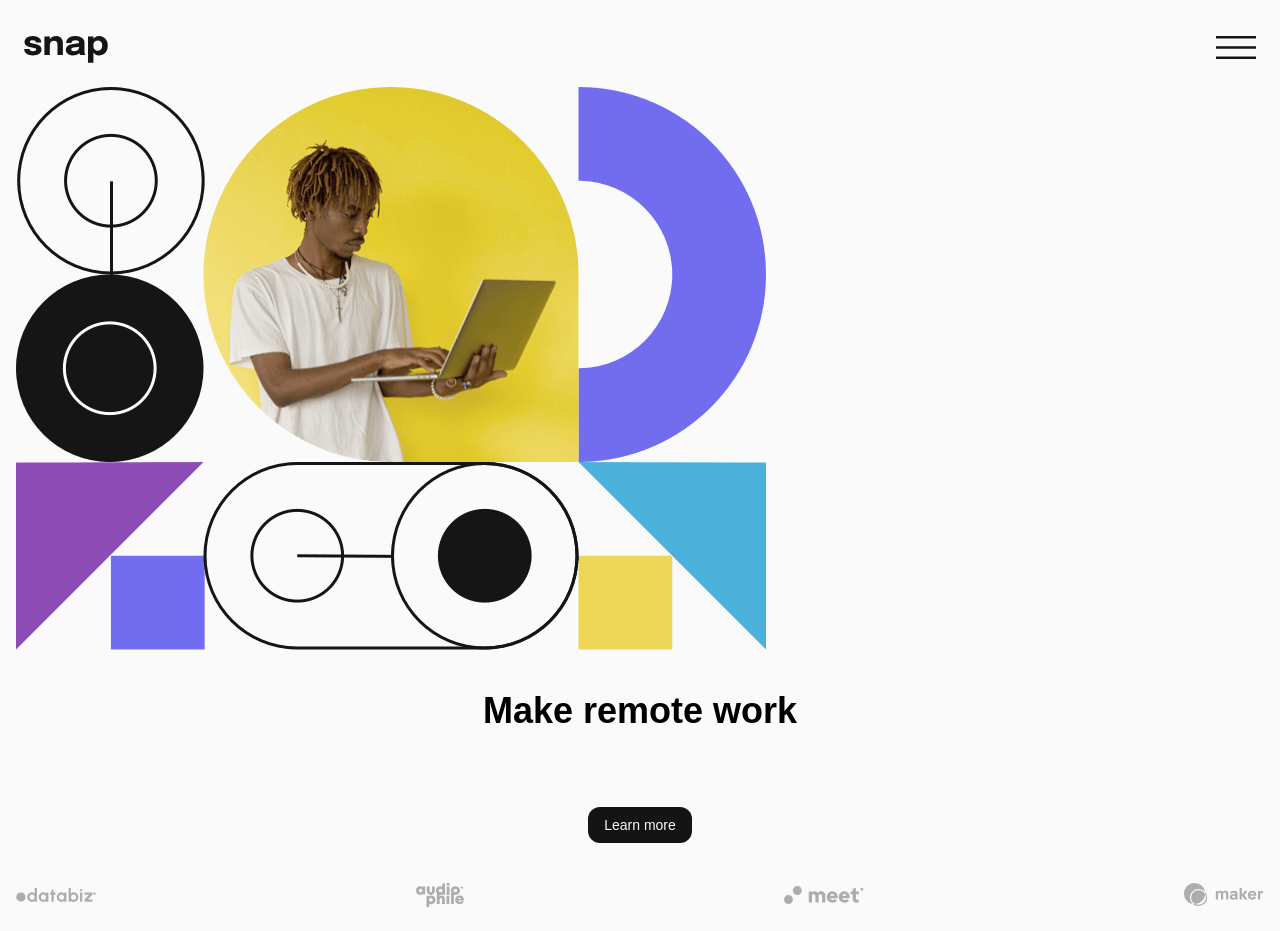
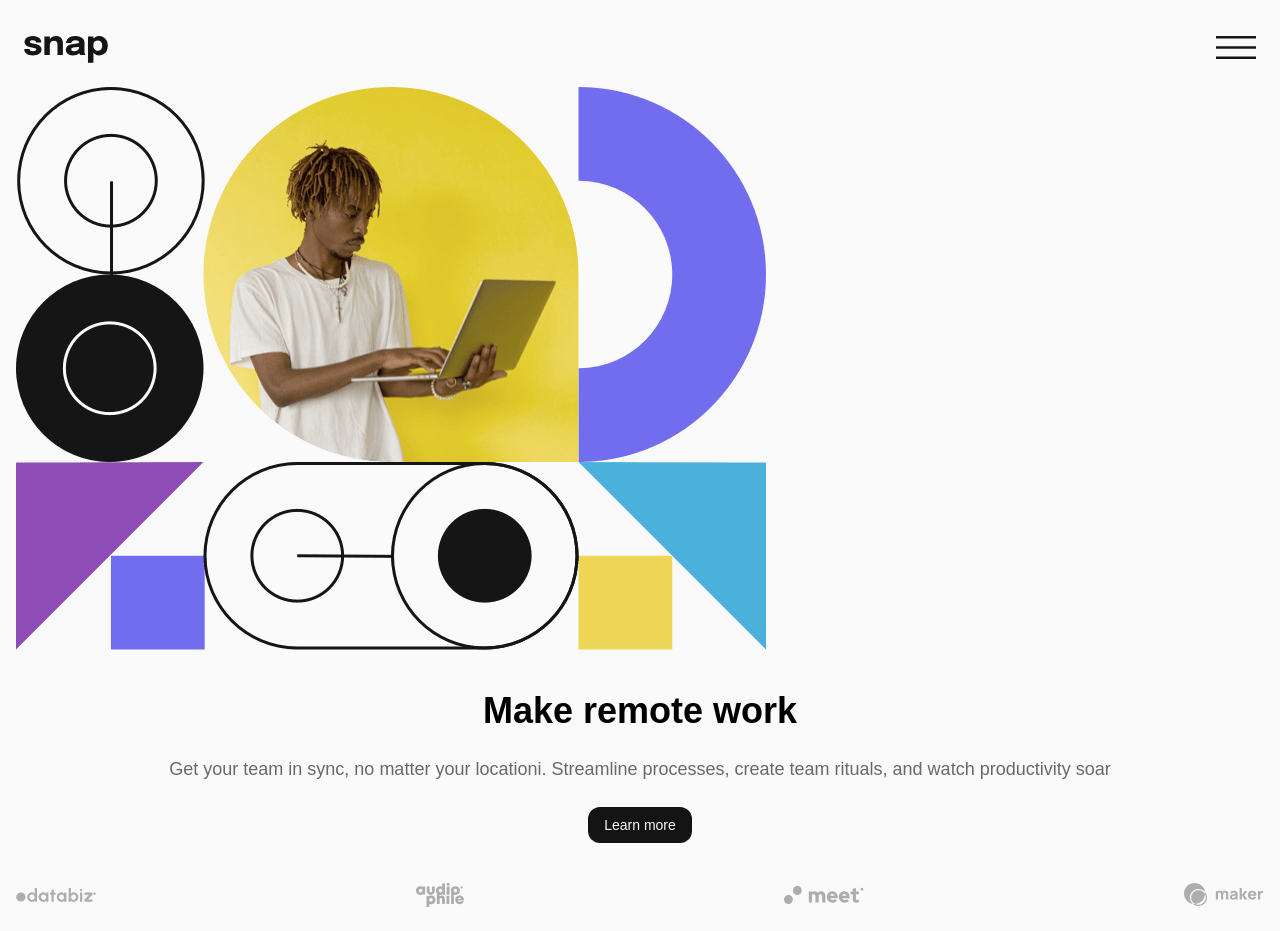
Before and after one commit to mdubelbeis/intro-section-db-menu, a React (Create React App) app: page / in a window 1280 px wide. Built offline with nearby package versions, Linux system fonts and the light colour scheme.

Commit message:
modified custom color style

```diff
--- a/tailwind.config.js
+++ b/tailwind.config.js
@@ -4,7 +4,7 @@ module.exports = {
     extend: {
       colors: {
         'almost-white': 'hsl(0,0%,98%)',
-        'medium-gray': 'hsl(0,0%,98%)',
+        'medium-gray': 'hsl(0, 0%, 41%)',
         'almost-black': 'hsl(0,0%,8%)',
       },
       fontFamily: {
```
